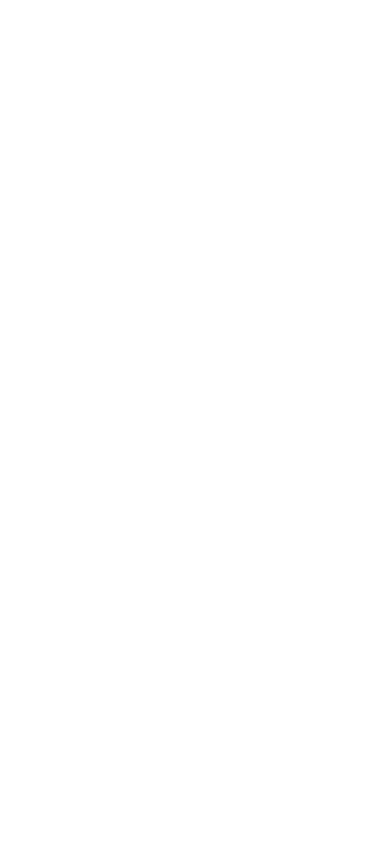
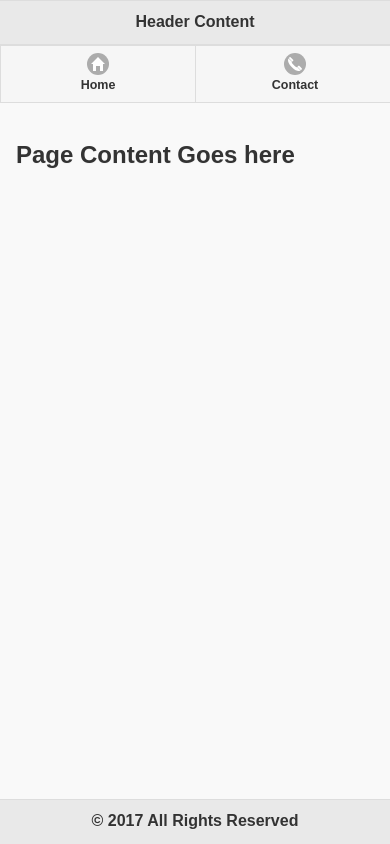
Before and after one commit to Bloodham/COMP3025-Lesson1, a website: page index.html in a window 390 px wide. Drawn offline with Linux system fonts and the light colour scheme.

Commit message:
Add jquery-mobile functions+Index

```diff
--- a/index.html
+++ b/index.html
@@ -8,10 +8,57 @@
     <link rel="stylesheet" href="\Scripts\lib\jquery-mobile-bower\css\jquery.mobile-1.4.5.min.css">
 </head>
 <body>
-    <div id="home"></div>
+    <!-- Home Page Container -->
+    <div data-role="page" data-theme="a" id="home">
+    <div data-role="header">
+        <h1> Header Content </h1>
+    </div>
+    <div data-role="navbar">
+    <ul>
+      <li><a href="#home" data-icon="home" data-transition="slide">Home</a></li>
+      <li><a href="#contact" data-icon="phone" data-transition="flip">Contact</a></li>
+    </ul>
+  </div>
+
+<!-- main Content goes here -->
+<div data-role="main" class="ui-content">
+<h2> Page Content Goes here </h2>
+    </div>
+
+    <div data-role="footer" data-position="fixed">
+        <h1> &copy 2017 All Rights Reserved </h1>
+    </div>
+    </div>
+<!-- End Home Page -->
+
+<!-- Contact Page Container -->
+
+    <div data-role="page" data-theme="b" id="contact">
+    <div data-role="header">
+        <h1> Header Content </h1>
+    </div>
+     <div data-role="navbar">
+    <ul>
+      <li><a href="#home" data-icon="home" data-transition="slide">Home</a></li>
+      <li><a href="#contact" data-icon="phone" data-transition="flip">Contact</a></li>
+    </ul>
+  </div>
+
+<!-- main Content goes here -->
+
+<div data-role="main" class="ui-content">
+<h2> Contact Page Content Goes here </h2>
+    </div>
+
+    <div data-role="footer" data-position="fixed">
+        <h1> &copy 2017 All Rights Reserved </h1>
+    </div>
+    </div>
+
+<!-- End Contact Page -->
 
     <!-- Javascript Section -->
-    <Scripts src="\Scripts\lib\jquery\dist\jquery.min.js"></Scripts>
-    <Scripts src="\Scripts\lib\jquery-mobile-bower\js\jquery.mobile-1.4.5.min.js"></Scripts>
+    <script src="\Scripts\lib\jquery\dist\jquery.min.js"></script>
+    <script src="\Scripts\lib\jquery-mobile-bower\js\jquery.mobile-1.4.5.min.js"></script>
 </body>
 </html>
```
